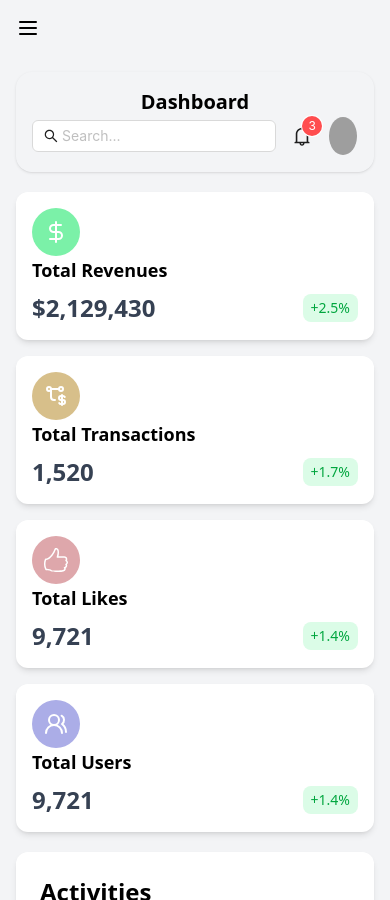
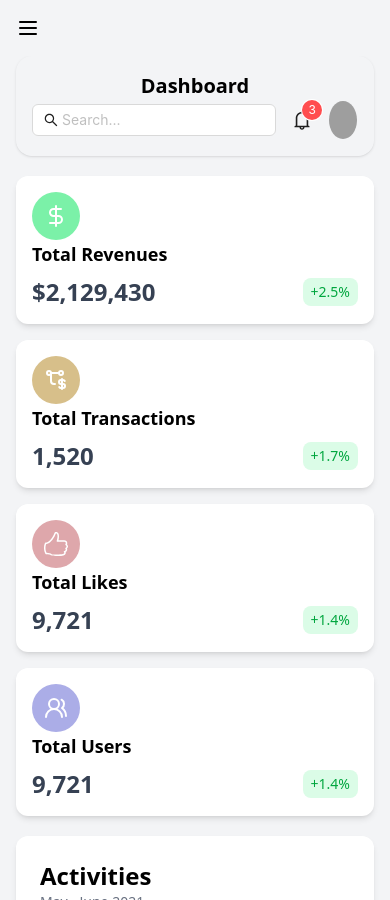
Before and after one commit to akhilsaisriram/emotorad, a React (Vite) app in the folder frontend/: page /home in a window 390 px wide. Built offline with nearby package versions, Linux system fonts and the light colour scheme; no server answers; grey boxes are pictures that could not be loaded.

Commit message:
Update Dashboardutils.jsx

```diff
--- a/frontend/src/pages/Dashboard/Dashboardutils.jsx
+++ b/frontend/src/pages/Dashboard/Dashboardutils.jsx
@@ -37,7 +37,7 @@ console.log('====================================');
 console.log(image.image.image);
 console.log('====================================');
   return (
-    <div className="flex-1 px-4 md:px-8 py-4 space-y-5 overflow-auto h-screen">
+    <div className="flex-1 px-4 md:px-8 md:py-4 space-y-5 overflow-auto h-screen">
       <div className="flex flex-col md:flex-row justify-between items-center bg-transparent shadow p-4 rounded-2xl">
         <h1 className="text-xl font-semibold">Dashboard</h1>
         <div className="flex items-center gap-4">
```
